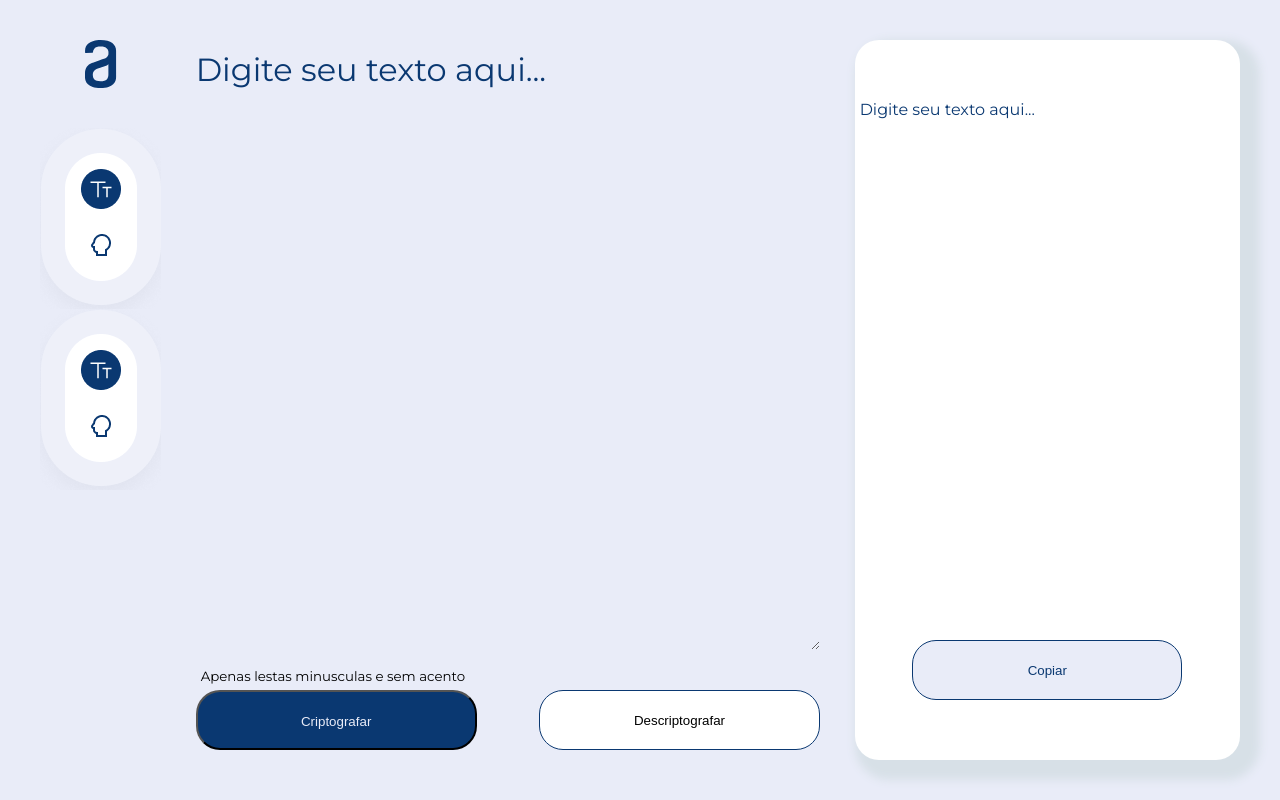
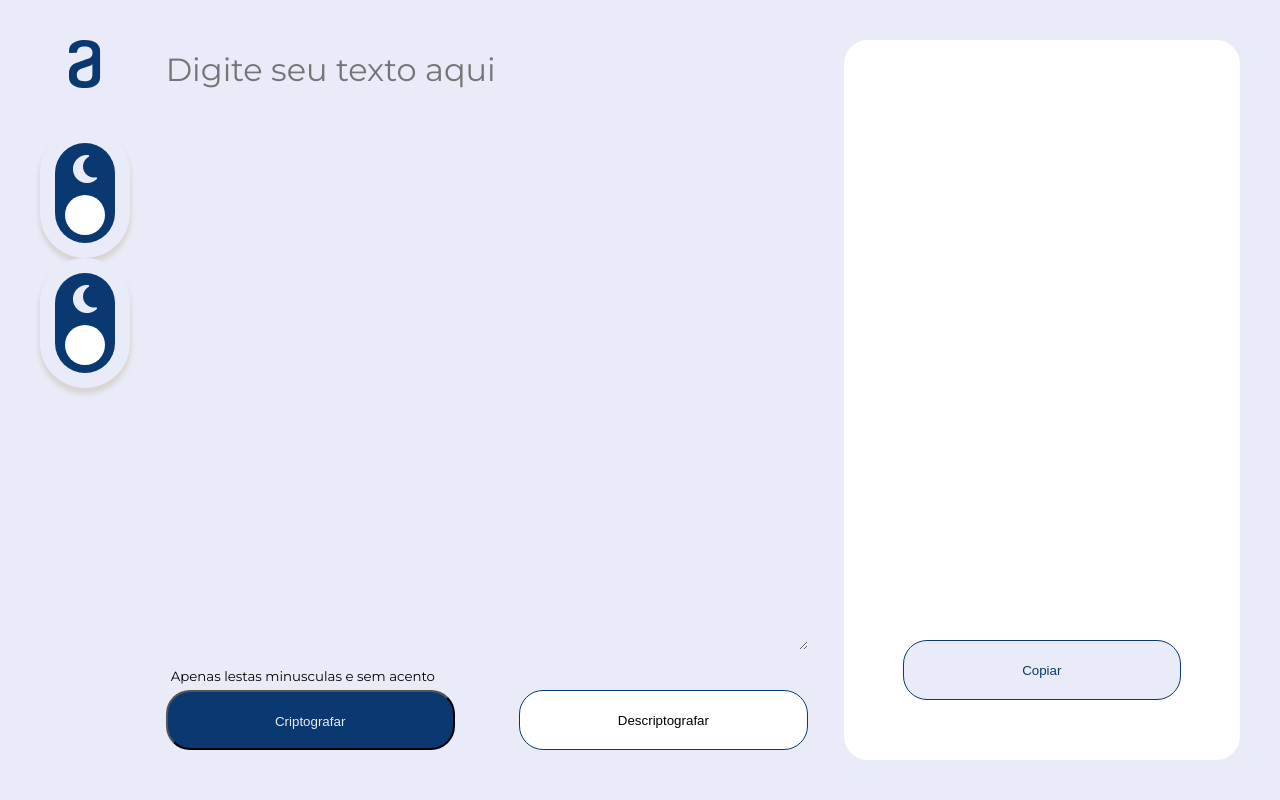
Before and after one commit to wfbraga/alura-code-challenge, a plain HTML site: page index.html in a window 1280 px wide. Both pictures are taken after a click on the button "Criptografar". Drawn offline with Linux system fonts and the light colour scheme.

Commit message:
DarkTheme Implementation

```diff
--- a/css/style.css
+++ b/css/style.css
@@ -16,6 +16,7 @@
   --color--background: #E9ECF8;
   --color-prymary: #0A3871;
   --color-secondary: #ffffff;
+  --color-shadow: #d8d4d4;
 }
 
 
@@ -27,6 +28,8 @@ body {
   display: flex;
   justify-content: center;
 }
+
+
 
 .nav__main {
   display: flex;
@@ -124,7 +127,7 @@ body {
   text-align: center;
   background-color: var(--color-secondary);
   border-radius: 24px;
-  box-shadow: 10px 10px 10px 10px #d7e0e7;
+  box-shadow: 10px 10px 10px 10px var(--color--background);
   color: var(--color-prymary);
   font-size: 1rem;
   font-family: 'Montserrat', sans-serif;
@@ -136,11 +139,98 @@ body {
   padding-right: 5px;
 }
 
-.aside__search-person {}
-
 .aside__encoded-text {
   visibility: hidden;
   text-align: justify;
+}
+
+/** SLIDE BUTTONS **/
+.slide__container {
+  background-color: var(--color--background);
+  box-shadow: 0 5px 5px 1px var(--color-shadow);
+  border-radius: 60px;
+  align-items: center;
+  justify-content: center;
+  max-width: 90px;
+  min-width: 90px;
+  min-height: 130px;
+
+  display: flex;
+  padding: 10px;
+}
+
+.switch {
+  position: relative;
+  display: inline-block;
+  width: 60px;
+  height: 100px;
+}
+
+.switch input {
+  opacity: 0;
+  width: 0;
+  height: 0;
+}
+
+.slider {
+  position: absolute;
+  cursor: pointer;
+  top: 0;
+  left: 0;
+  right: 0;
+  bottom: 0;
+  background-color: var(--color-prymary);
+  background-image: url('/assets/moon-solid.png');
+  background-position: center;
+  background-position-y: 15%;
+  background-repeat: no-repeat;
+
+  background-size: 40%;
+  -webkit-transition: .4s;
+  transition: .4s;
+}
+
+.slider:before {
+  position: absolute;
+  content: "";
+  height: 40px;
+  width: 40px;
+  left: 10px;
+  bottom: 8px;
+  background-color: var(--color-secondary);
+  -webkit-transition: .4s;
+  transition: .4s;
+}
+
+input:checked+.slider {
+  background-color: var(--color-secondary);
+  background-image: url('/assets/sun-regular.png');
+  background-position: center;
+  background-position-y: 80%;
+  background-repeat: no-repeat;
+}
+
+input:checked+.slider:before {
+  background-color: var(--color-prymary);
+}
+
+input:focus+.slider {
+  box-shadow: 0 0 1px var(--color-prymary);
+}
+
+input:checked+.slider:before {
+  -webkit-transform: translateY(26px);
+  -ms-transform: translateY(26px);
+  transform: translateY(-42px);
+}
+
+/* Rounded sliders */
+.slider.round {
+  border-radius: 34px;
+}
+
+.slider.round:before {
+  border-radius: 50%;
 }
 
 /** MEDIA QUERIES **/
--- a/index.html
+++ b/index.html
@@ -7,6 +7,7 @@
   <title>Alura Challenge</title>
   <link rel="stylesheet" href="css/style.css">
   <script src="js/app.js"></script>
+  <script src="https://kit.fontawesome.com/571a766a70.js" crossorigin="anonymous"></script>
 </head>
 
 <body>
@@ -17,8 +18,20 @@
         fill="#0A3871" />
     </svg>
     <div class="nav__main__column-menu">
-      <img src="assets/Menu.png" alt="Menu 1">
-      <img src="assets/Menu.png" alt="Menu 1">
+      <div class="slide__container">
+        <label class="switch">
+          <input type="checkbox" id="themeSwitch">
+          <span class="slider round"></span>
+        </label>
+      </div>
+
+      <div class="slide__container">
+        <label class="switch">
+          <input type="checkbox" id="lenguageSwitch">
+          <span class="slider round"></span>
+        </label>
+      </div>
+
     </div>
     <div class="nav__main__row-menu">
       <img src="assets/menu_in_row.png" alt="Menu 1">
@@ -26,12 +39,13 @@
     </div>
   </nav>
   <section class="section__text">
-    <textarea name="text__input" class="section__text__area" id="workText">Digite seu texto aqui...</textarea>
+    <textarea name="text__input" class="section__text__area" id="inputText"
+      placeholder="Digite seu texto aqui"></textarea>
 
     <nav class="nav__encoding">
       <p><small>Apenas lestas minusculas e sem acento</small></p>
-      <button onclick="encodeText()" class="btn-criptografar">Criptografar</button>
-      <button ondblclick="decodeText()" class="btn-descriptografar">Descriptografar</button>
+      <button id="btnEncode" class="btn-criptografar">Criptografar</button>
+      <button id="btnDecode" class="btn-descriptografar">Descriptografar</button>
     </nav>
 
   </section>
@@ -45,7 +59,7 @@
       <h2><strong>Nenhuma Mensagem Encontrada</strong></h2>
       <p>Escreva uma mensagem que queira codificar ou decodificar</p>
     </div>
-    <button onclick="copyToClipboard()" class="btn-copiar" id="btnCopiar">Copiar</button>
+    <button id="btnCopy" onclick="copyToClipboard()" class="btn-copiar" id="btnCopiar">Copiar</button>
   </aside>
 
 </body>
--- a/js/app.js
+++ b/js/app.js
@@ -1,25 +1,114 @@
+document.addEventListener("DOMContentLoaded", function () {
+  const inputText = document.getElementById('inputText');
+  const outputPlace = document.getElementById('outputPlace');
+  const imgSearchPerson = document.getElementById('searchPerson');
+  const initialMessage = document.getElementById('initialMessage');
+  const btnEncode = document.getElementById('btnEncode');
+  const btnDecode = document.getElementById('btnDecode');
+  const btnCopy = document.getElementById('btnCopy');
+
+  /** TRANSLATIONS **/
+  let portuguese = {
+    typeHere: 'Digite seu texto aqui',
+    warningMessage: 'Apenas letras minusculas e sem acento',
+    encode: 'Criptografar',
+    decode: 'Descriptografar',
+    noMessage: 'Nenhuma Mensagem Encontrada',
+    writeMessage: 'Escreva uma mensagem que queira codificar ou decodificar',
+    copy: 'Copiar',
+  }
+
+  let spanish = {
+    typeHere: 'Escribe tu texto aqui',
+    warningMessage: 'Solo letras minusculas y sin acentos',
+    encode: 'Criptografar',
+    decode: 'Descriptografar',
+    noMessage: 'Ninguna Mensage Encontrada',
+    writeMessage: 'Escribe una mensaje que quieras codificar o decodificar',
+    copy: 'Copiar',
+  }
+
+  /** LANGUAGE SWITCH **/
 
 
 
 
-function encodeText() {
-    let workText = document.getElementById('workText');
-    let outputPlace = document.getElementById('outputPlace');
-    let imgSearchPerson = document.getElementById('searchPerson');
-    let initialMessage = document.getElementById('initialMessage');
-    let btnCopiar = document.getElementById('btnCopiar');
 
+  /** THEME SWITCH **/
 
-    outputPlace.innerHTML = workText.value;
-    outputPlace.style.visibility = 'visible';
+  const themeSwitchEl = document.getElementById('themeSwitch');
+  const rootEl = document.documentElement;
+
+  function switchTheme(e) {
+    if (e.target.checked) {
+      rootEl.style.setProperty('--color--background', '#1058af');
+      rootEl.style.setProperty('--color-prymary', '#ffffff');
+      rootEl.style.setProperty('--color-secondary', '#0A3871');
+      rootEl.style.setProperty('--color-shadow', '#0A3871');
+    }
+    else {
+      rootEl.style.setProperty('--color--background', '#E9ECF8');
+      rootEl.style.setProperty('--color-prymary', '#0A3871');
+      rootEl.style.setProperty('--color-secondary', '#ffffff');
+      rootEl.style.setProperty('--color-shadow', '#d8d4d4');
+    }
+  }
+  themeSwitchEl.addEventListener('change', switchTheme, false);
+
+  /** COPY TO CLIPBOARD **/
+  function copyToClipboard() {
+    const text = outputPlace.innerText;
+    inputText.value = text;
+    navigator.clipboard.writeText(text);
+    outputPlace.innerText = 'Copiado com sucesso!';
+  }
+
+  function encodeText() {
+    const text = inputText.value;
+    const encodedText = text
+      .replace(/e/g, 'enter')
+      .replace(/i/g, 'imes')
+      .replace(/a/g, 'ai')
+      .replace(/o/g, 'ober')
+      .replace(/u/g, 'ufat');
+
+    return encodedText;
+  }
+
+  function decodeText() {
+    const text = inputText.value;
+    const decodedText = text
+      .replace(/enter/g, 'e')
+      .replace(/imes/g, 'i')
+      .replace(/ai/g, 'a')
+      .replace(/ober/g, 'o')
+      .replace(/ufat/g, 'u');
+
+    return decodedText;
+  }
+
+  function processText(process) {
     imgSearchPerson.style.display = 'none';
     initialMessage.style.display = 'none';
-    btnCopiar.style.display = 'block';
-}
+    btnCopy.style.display = 'block';
+    outputPlace.style.visibility = 'visible';
 
-function copyToClipboard() {
+    if (process === 'encode') {
+      console.log('teste encode');
+      outputPlace.innerText = encodeText();
+    } else if (process === 'decode') {
+      console.log('teste decode');
+      outputPlace.innerText = decodeText();
+    }
+  }
 
-    let text = document.getElementById('outputPlace').innerText;
-    console.log(text);
-    navigator.clipboard.writeText(text);
-}
+  btnEncode.addEventListener('click', () => {
+    processText('encode');
+  });
+
+  btnDecode.addEventListener('click', () => {
+    processText('decode');
+  });
+
+  btnCopy.addEventListener('click', copyToClipboard);
+});
```
Also changed, not shown: slide.html (added, +131 -0 lines), assets/moon-solid.png (added), assets/moon-solid.svg (added), assets/sun-regular.png (added), assets/sun-regular.svg (added).
